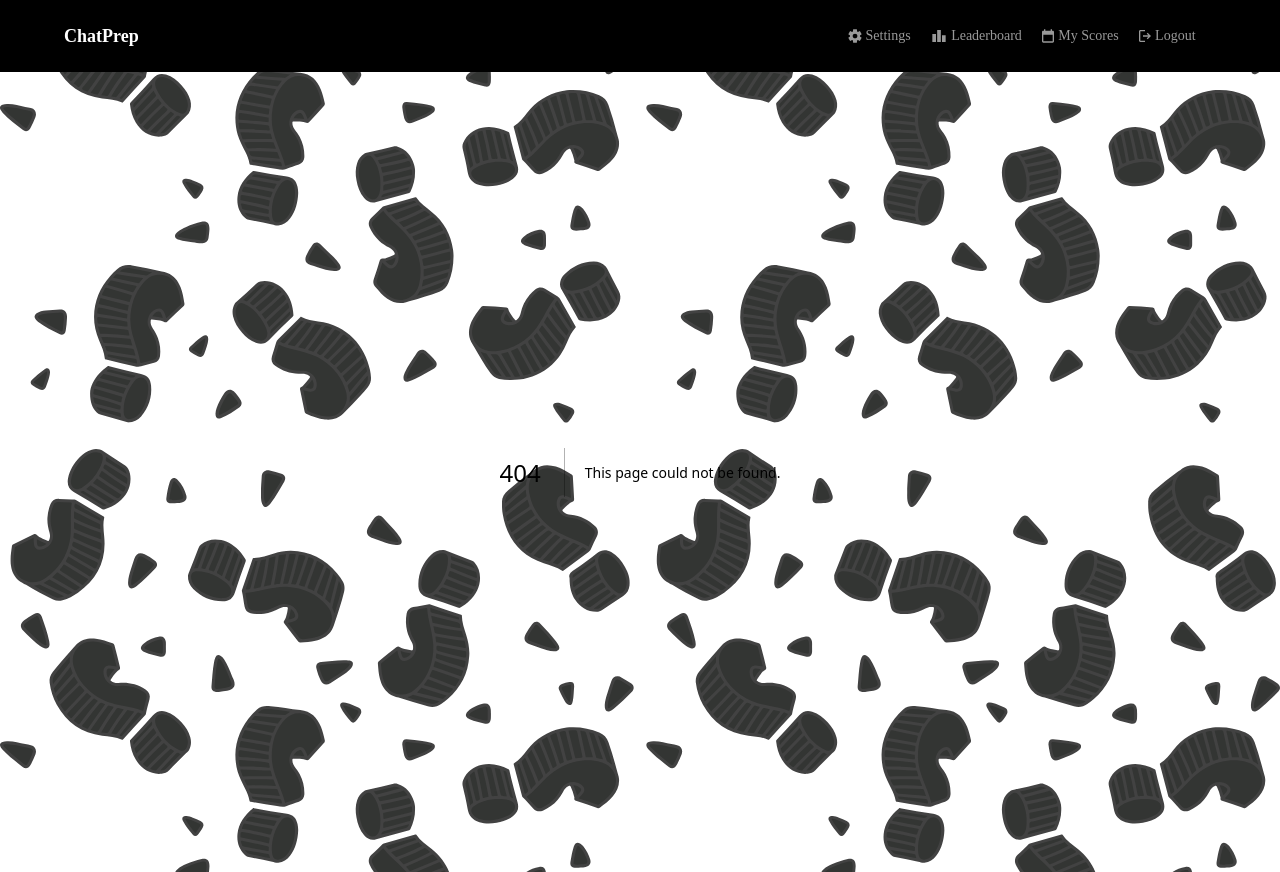
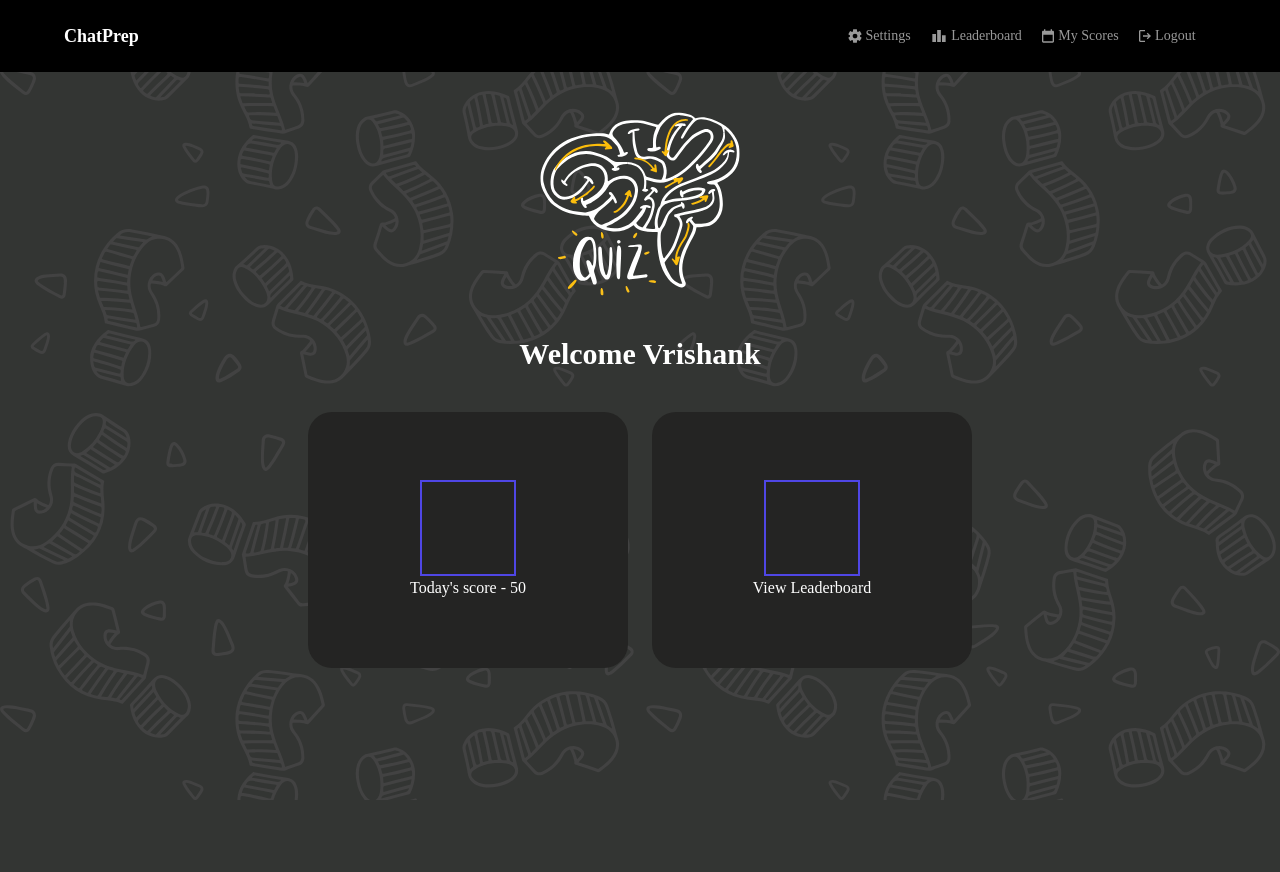
Before and after one commit to AtriChatterjee1/chat-prep-webapp, a Next.js app: page /dashboard1 in a window 1280 px wide. Before the commit this address had no page. After the commit the page ends 800 px from the top, so only its background shows below. Built offline with nearby package versions, Linux system fonts and the light colour scheme; a web font is replaced by a local one.

Commit message:
Added Dashboards and Popups

```diff
--- /dev/null
+++ b/src/app/dashboard1/page.tsx
@@ -0,0 +1,14 @@
+import { NextPage } from "next";
+import Dashboard from "@/components/Dashboard";
+
+
+
+const dashboard : NextPage = () => {
+    return (
+        <div>
+            <Dashboard text1="Today's score - 50" ></Dashboard>
+        </div>
+    );
+}
+
+export default dashboard;
--- /dev/null
+++ b/src/app/dashboard2/page.tsx
@@ -0,0 +1,14 @@
+import { NextPage } from "next";
+import Dashboard from "@/components/Dashboard";
+
+
+
+const dashboard : NextPage = () => {
+    return (
+        <div>
+            <Dashboard text1="Play Today's Quiz" ></Dashboard>
+        </div>
+    );
+}
+
+export default dashboard;
--- /dev/null
+++ b/src/components/Dashboard.tsx
@@ -0,0 +1,48 @@
+import { NextPage } from "next";
+import Image from 'next/legacy/image';
+import Quiz from "@/assets/Quiz.svg";
+
+type Dashboard ={
+    text1: String
+    onClick?: () => void;
+}
+
+
+const Dashboard : NextPage<Dashboard> = ({text1, onClick}) => {
+    return (
+        <div className="w-full h-[81vh] flex flex-col items-center my-[4vh]">
+            <Image
+                src={Quiz}
+                alt = "Quiz"
+                width={200}
+                height={200}
+            />
+            <div className="flex flex-col justify-center items-center text-white my-[4vh]">
+                <div className="mb-2 font-bold text-3xl">Welcome Vrishank</div>
+            </div>
+            <div className="flex flex-row justify-between gap-6 items-center ">
+                <div className="relative bg-gray w-[25vw] h-[20vw]  flex flex-col justify-center items-center rounded-3xl text-white ">
+                    <div className="border-solid border-2 border-indigo-600 h-24 w-24"></div>
+                    {text1}
+
+                </div>
+                <div className="relative bg-gray w-[25vw] h-[20vw]  rounded-3xl flex flex-col justify-center items-center text-white ">
+                    <div className="border-solid border-2 border-indigo-600 h-24 w-24"></div>
+                    View Leaderboard
+
+                </div>
+            </div>
+
+
+
+
+
+
+
+
+
+        </div>
+    );
+}
+
+export default Dashboard;
--- /dev/null
+++ b/src/components/howToPlay.tsx
@@ -0,0 +1,34 @@
+import type { NextPage } from "next";
+import PlayButton from "@/components/PlayButton";
+
+const Quiz: NextPage = () => {
+    return (
+        <div className=" flex flex-col items-center px-[10vw] pt-[8vh]">
+            <div className="relative bg-gray w-[35vw] rounded-3xl  pt-16 pb-[3%] flex flex-col text-white">
+                <div className="w-[32vw]">
+                    <div className="flex items-start justify-start px-[6%] font-semibold text-lg">
+                        How to Play?
+                    </div>
+                    <div className="py-5 mx-12">
+                        <ul className= "list-disc text-sm leading-7" >
+                            <li>There would be 10 questions with 4 options. One out of the 4 options is the correct answer. </li>
+                            <li>You would be having 10 seconds to answer each question. Once an option is selected, the correct answer would be displayed.</li>
+                            <li>Each question has 10 points, and the quicker you select the option, higher your position would be on the leaderboard.</li>
+                            <li> Play everyday to improve your quiz skills and your position on the leaderboard.</li>
+                        </ul>
+                    </div>
+                    <div className="flex justify-center items-center">
+                        <PlayButton option="Play Now!" optionBG="goldenrod"/>
+
+                    </div>
+
+                    </div>
+
+
+            </div>
+
+        </div>
+    );
+}
+
+export default Quiz;
```
